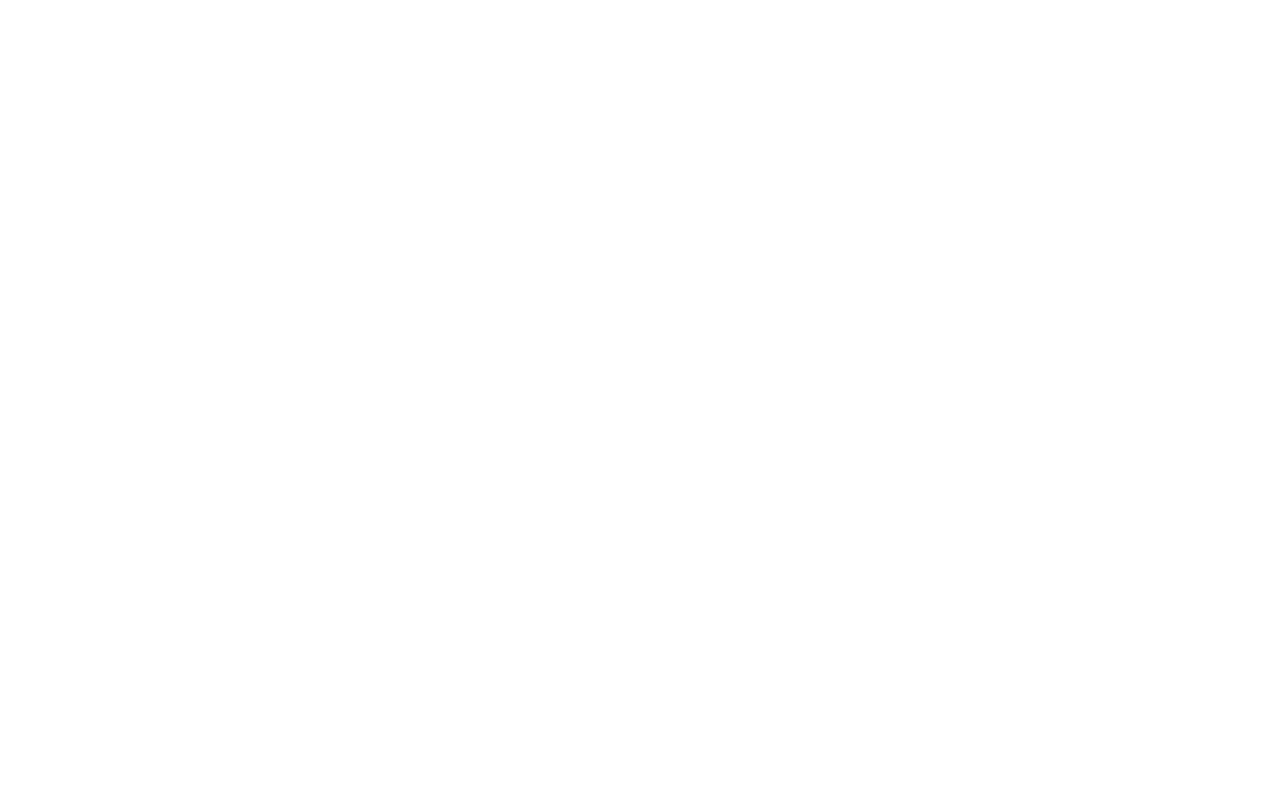
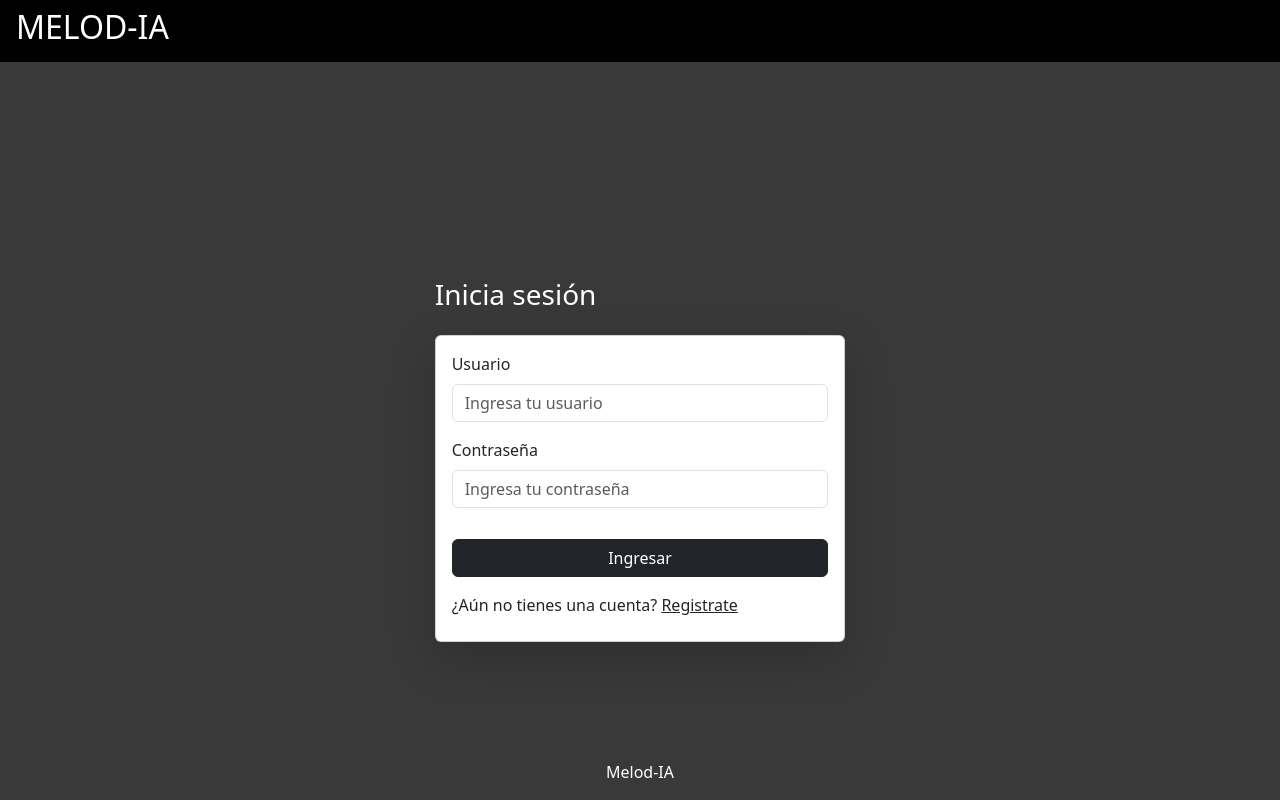
Before and after one commit to SaikoReyes/melod-ia, a React (Create React App) app: page /login in a window 1280 px wide. Before the commit this address had no page. Built offline with nearby package versions, Linux system fonts and the light colour scheme.

Commit message:
Demo de Login con validaciones

```diff
--- a/src/App.js
+++ b/src/App.js
@@ -11,9 +11,9 @@
 
 function App() {
   return (
-    <BrowserRouter> {/* Corrección aquí */}
+    <BrowserRouter> {}
       <Routes>
-        <Route path="/" element={<LoginForm />} />
+        <Route path="/login" element={<LoginForm />} />
         <Route path="/homepage" element={<HomePage />} />
         <Route path="/signup" element={<SignUpPage />} />
         <Route path="/history" element={<HistoryPage />} />
--- a/src/LoginForm.jsx
+++ b/src/LoginForm.jsx
@@ -1,14 +1,66 @@
 import React, { useState } from 'react';
-import './LoginForm.css'; // Ajusta la ruta según sea necesario
+import { useNavigate, Link } from 'react-router-dom';
+import './LoginForm.css';
+import Popup from './PopUp';
 
 function LoginForm() {
-    const [username, setUsername] = useState('');
+    const [email, setEmail] = useState('');
     const [password, setPassword] = useState('');
+    const [popupInfo, setPopupInfo] = useState({
+        isOpen: false,
+        title: '',
+        message: ''
+    });
 
-    const handleSubmit = (event) => {
-        event.preventDefault();
-        // Manejo del envío del formulario
-        console.log(username, password);
+    const navigate = useNavigate();
+
+    // Lista de usuarios predefinidos para la demostración
+    const users = [
+        { email: 'user@example.com', password: 'password123' },
+        { email: 'test@example.com', password: 'testpassword' }
+    ];
+
+    const validateForm = () => {
+        if (!email || !password) {
+            setPopupInfo({
+                isOpen: true,
+                title: "Error en el formulario",
+                message: "Usuario y contraseña no pueden estar vacíos."
+            });
+            return false;
+        }
+        return true;
+    };
+
+    const handleSubmit = (e) => {
+        e.preventDefault();
+        if (validateForm()) {
+            const user = users.find(user => user.email === email && user.password === password);
+            if (user) {
+                setPopupInfo({
+                    isOpen: true,
+                    title: "Bienvenido",
+                    message: `¡Bienvenido ${email}!`
+                });
+                setTimeout(() => {
+                    navigate('/HomePage');
+                }, 2000);
+            } else {
+                setPopupInfo({
+                    isOpen: true,
+                    title: "Error de autenticación",
+                    message: "Usuario o contraseña no encontrados."
+                });
+            }
+        }
+    };
+
+    const closePopup = () => {
+        setPopupInfo({
+            isOpen: false,
+            title: '',
+            message: ''
+        });
     };
 
     return (
@@ -31,8 +83,8 @@
                                             className="form-control"
                                             id="username"
                                             placeholder="Ingresa tu usuario"
-                                            value={username}
-                                            onChange={e => setUsername(e.target.value)}
+                                            value={email}
+                                            onChange={e => setEmail(e.target.value)}
                                         />
                                     </div>
                                     <div className="mb-3">
@@ -48,7 +100,7 @@
                                     </div>
                                     <button type="submit" className="btn btn-dark w-100">Ingresar</button>
                                     <div className="form-label mt-3"><a>¿Aún no tienes una cuenta? </a>
-                                        <a href="#" className="link-dark">Registrate</a>
+                                        <a href="/SignUp" className="link-dark">Registrate</a>
                                     </div>
                                 </form>
                             </div>
@@ -58,6 +110,12 @@
                 <div className="footer-link">
                     <span>Melod-IA</span>
                 </div>
+                <Popup
+                isOpen={popupInfo.isOpen}
+                handleClose={closePopup}
+                title={popupInfo.title}
+                message={popupInfo.message}
+            />
             </div>
         </div>
     );
--- a/src/SignUpPage.jsx
+++ b/src/SignUpPage.jsx
@@ -1,5 +1,6 @@
 import React, { useState } from 'react';
 import './SignUpPage.css';
+import { useNavigate } from 'react-router-dom';
 import Popup from './PopUp';
 
 function SignUpPage() {
@@ -16,6 +17,7 @@
         message: ''
     });
 
+    const navigate = useNavigate();
 
     const handleSubmit = (event) => {
         event.preventDefault();
@@ -37,6 +39,9 @@
         }
     };
     const closePopup = () => {
+        if (popupInfo.title === "Registro exitoso") {
+            navigate('/login');
+        }
         setPopupInfo({
             isOpen: false,
             title: '',
```
